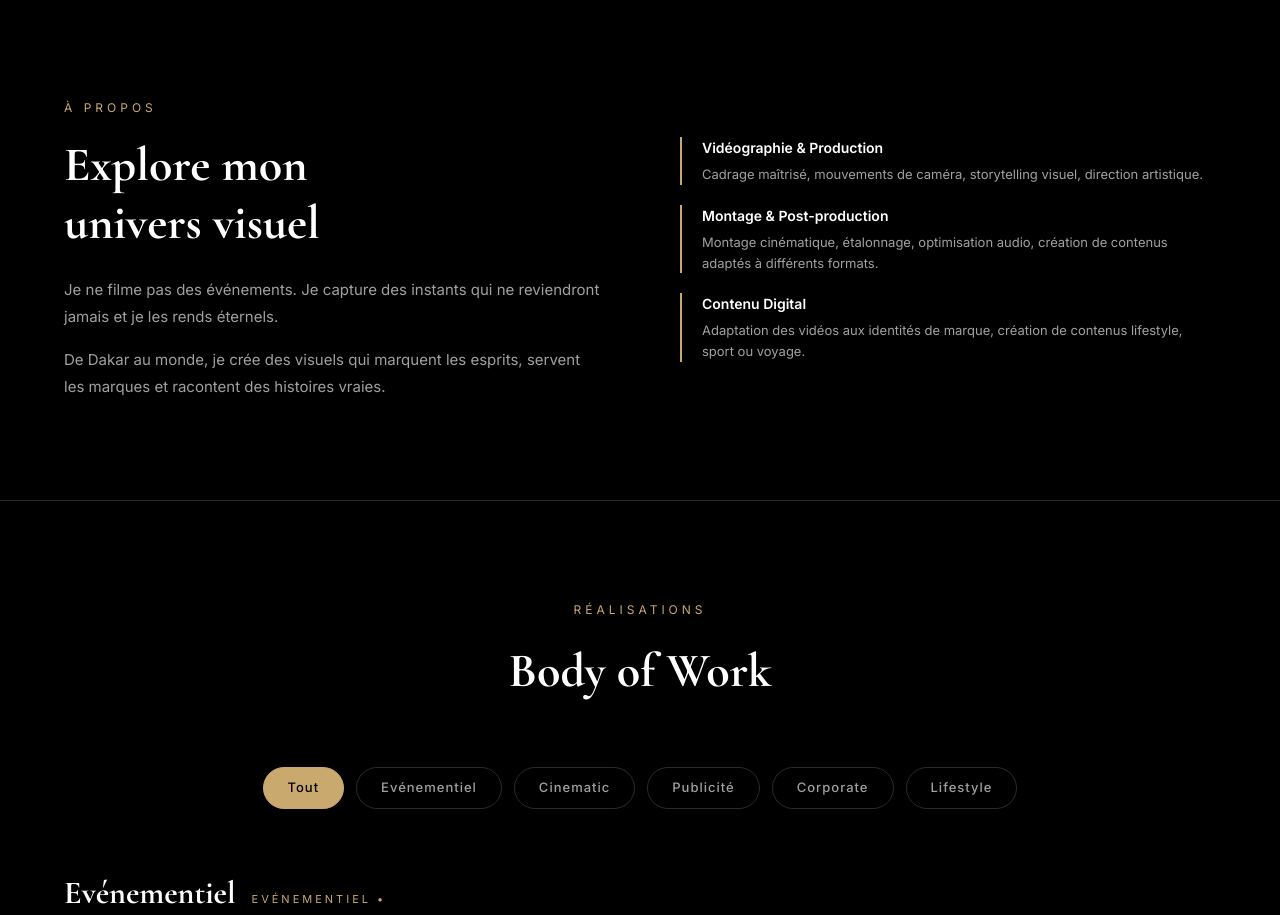
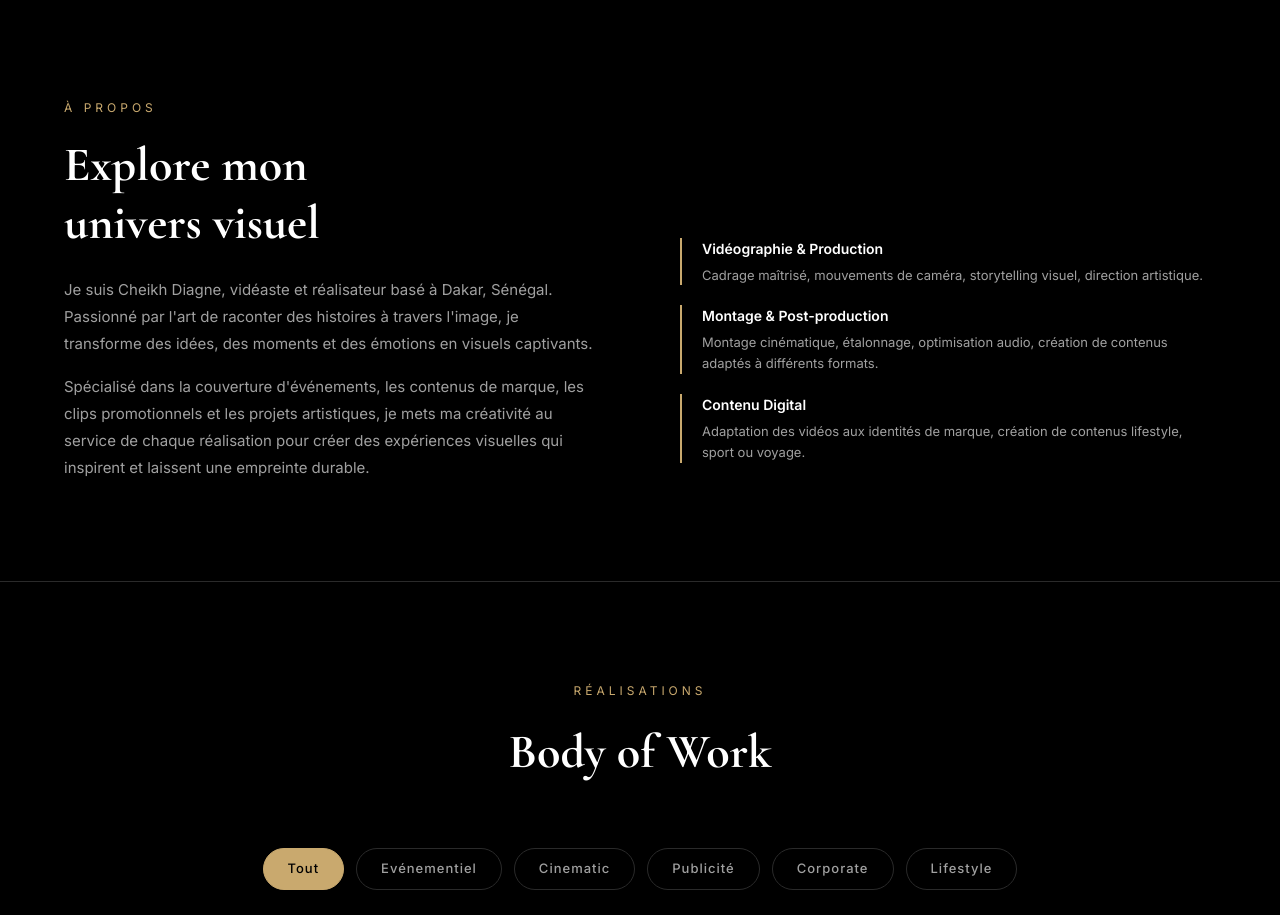
Before and after one commit to adjaah1926/diagne__vision, a Next.js app: page / in a window 1280 px wide. Shown: the part 801-1716 px from the top of the page. Built offline with nearby package versions, Linux system fonts and the light colour scheme.

Commit message:
third commit

```diff
--- a/app/page.js
+++ b/app/page.js
@@ -357,11 +357,11 @@ export default function Home() {
             Explore mon<br />univers visuel
           </h2>
           <p style={{ color: "var(--gray)", lineHeight: 1.8, fontSize: "15px", marginBottom: "16px" }}>
-            Je ne filme pas des événements. Je capture des instants qui ne reviendront jamais et je les rends éternels.
-          </p>
-          <p style={{ color: "var(--gray)", lineHeight: 1.8, fontSize: "15px" }}>
-            De Dakar au monde, je crée des visuels qui marquent les esprits, servent les marques et racontent des histoires vraies.
-          </p>
+            Je suis Cheikh Diagne, vidéaste et réalisateur basé à Dakar, Sénégal. Passionné par l'art de raconter des histoires à travers l'image, je transforme des idées, des moments et des émotions en visuels captivants.
+            </p>
+            <p style={{ color: "var(--gray)", lineHeight: 1.8, fontSize: "15px" }}>
+              Spécialisé dans la couverture d'événements, les contenus de marque, les clips promotionnels et les projets artistiques, je mets ma créativité au service de chaque réalisation pour créer des expériences visuelles qui inspirent et laissent une empreinte durable.
+            </p>
         </motion.div>
         <motion.div className={styles.aboutSkills}
           initial={{ opacity: 0, x: 40 }} whileInView={{ opacity: 1, x: 0 }} transition={{ duration: 0.8 }} viewport={{ once: true }}
--- a/app/page.module.css
+++ b/app/page.module.css
@@ -116,7 +116,7 @@
   border-bottom: 1px solid var(--border);
 }
 .aboutText { flex: 1; }
-.aboutSkills { flex: 1; display: flex; flex-direction: column; gap: 20px; }
+.aboutSkills { flex: 1; display: flex; flex-direction: column; gap: 20px; padding-top: 120px; }
 
 /* ── PORTFOLIO ── */
 .portfolioSection { padding: 100px 5%; border-bottom: 1px solid var(--border); }
```
